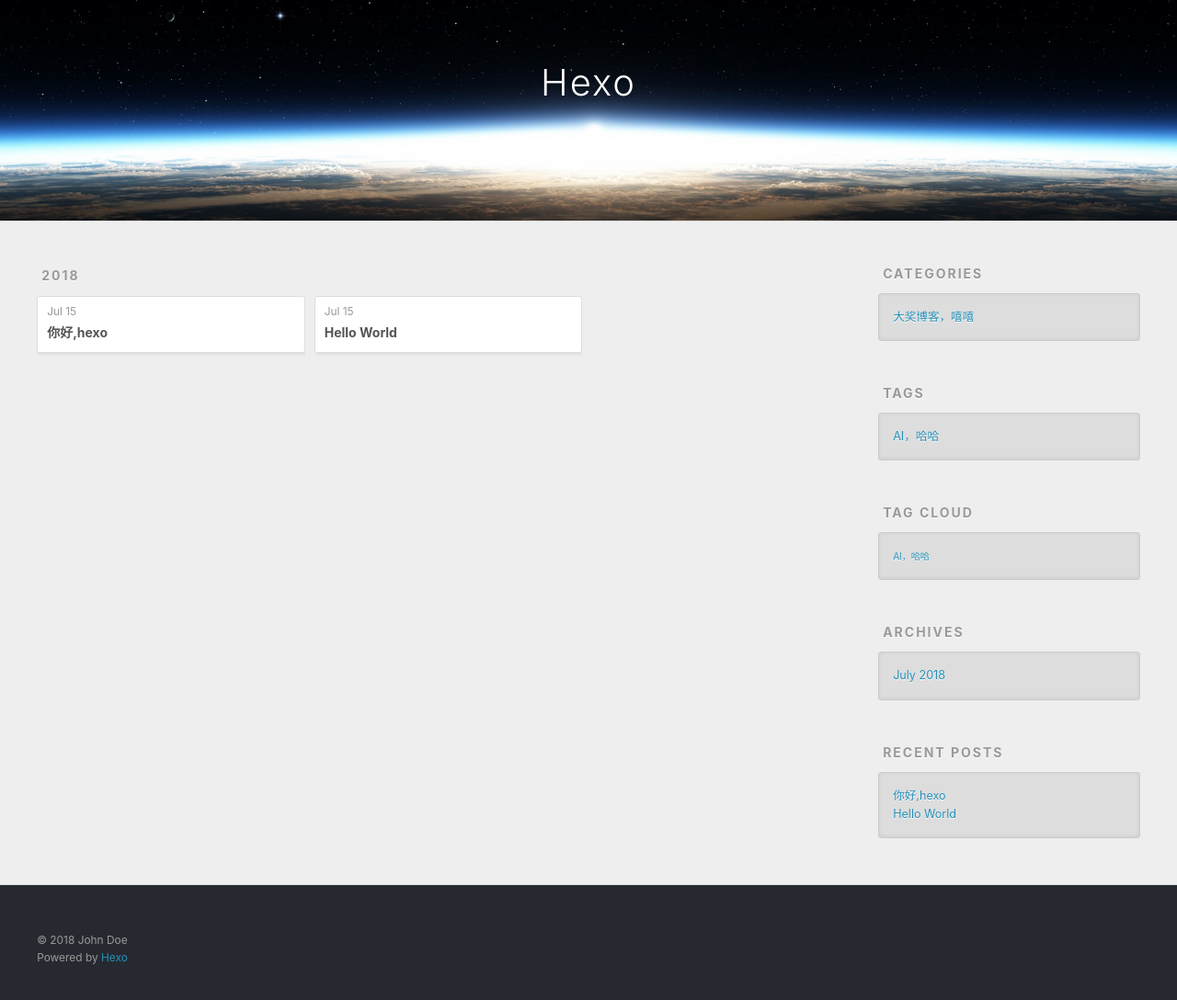
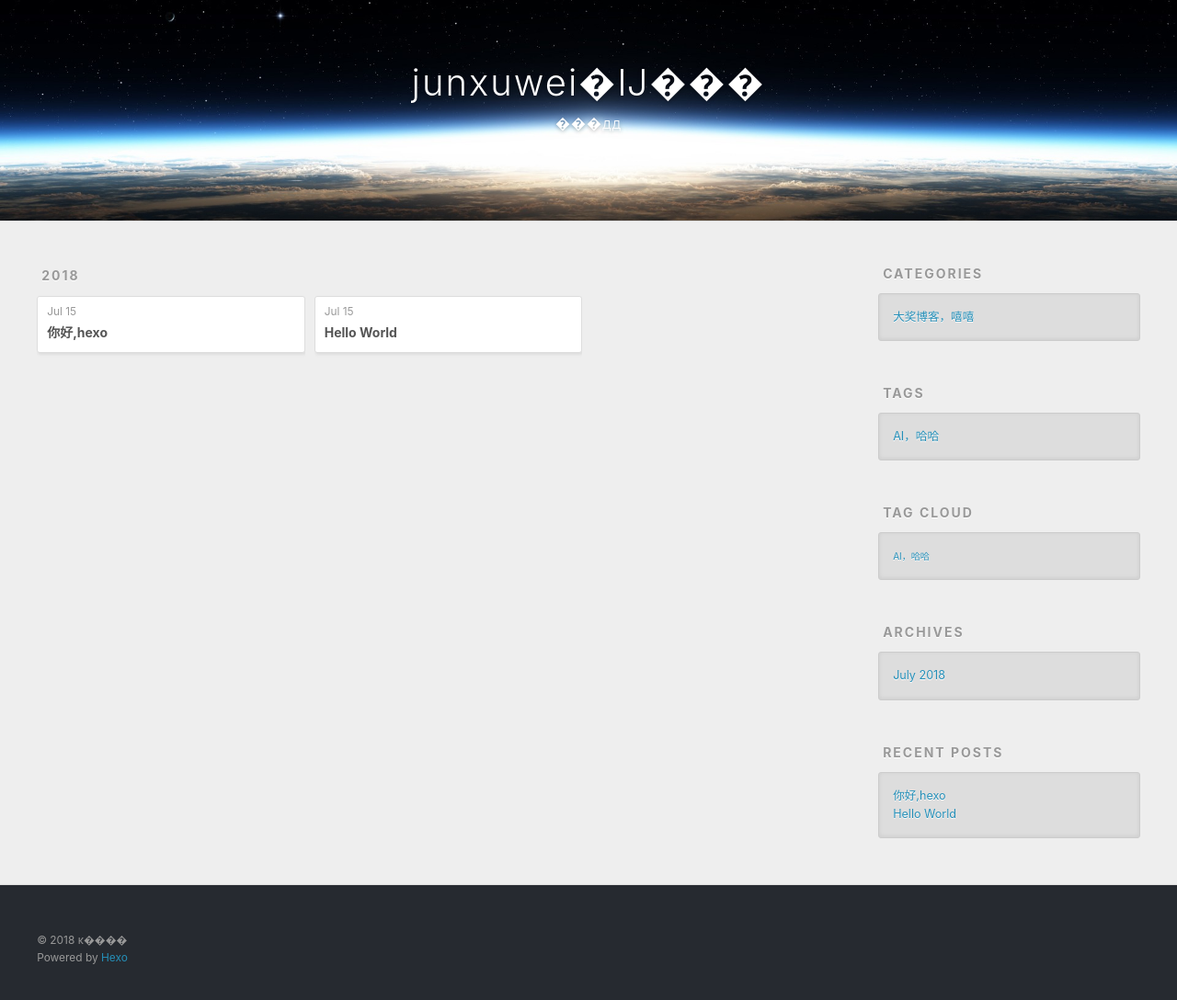
Before and after one commit to 254123185/254123185.github.io, a plain HTML site: page archives/2018/07/index.html in a window 1280 px wide. Shown: the part 60-1148 px from the top of the page at 92% size. Drawn offline with nearby package versions, Linux system fonts and the light colour scheme.

Commit message:
Site updated: 2018-07-15 20:18:21

```diff
--- a/archives/2018/07/index.html
+++ b/archives/2018/07/index.html
@@ -5,17 +5,21 @@
 
 
 
-  <title>Archives: 2018/7 | Hexo</title>
+  <title>Archives: 2018/7 | junxuwei�Ĳ���</title>
   <meta name="viewport" content="width=device-width, initial-scale=1, maximum-scale=1">
-  <meta property="og:type" content="website">
-<meta property="og:title" content="Hexo">
+  <meta name="description" content="��Ҫ���ڼ�����Ӿ����˹�����">
+<meta name="keywords" content="CV || AI">
+<meta property="og:type" content="website">
+<meta property="og:title" content="junxuwei�Ĳ���">
 <meta property="og:url" content="http://yoursite.com/archives/2018/07/index.html">
-<meta property="og:site_name" content="Hexo">
+<meta property="og:site_name" content="junxuwei�Ĳ���">
+<meta property="og:description" content="��Ҫ���ڼ�����Ӿ����˹�����">
 <meta property="og:locale" content="default">
 <meta name="twitter:card" content="summary">
-<meta name="twitter:title" content="Hexo">
+<meta name="twitter:title" content="junxuwei�Ĳ���">
+<meta name="twitter:description" content="��Ҫ���ڼ�����Ӿ����˹�����">
 
-    <link rel="alternate" href="/atom.xml" title="Hexo" type="application/atom+xml">
+    <link rel="alternate" href="/atom.xml" title="junxuwei�Ĳ���" type="application/atom+xml">
 
 
     <link rel="icon" href="/favicon.png">
@@ -34,8 +38,12 @@
   <div id="header-outer" class="outer">
     <div id="header-title" class="inner">
       <h1 id="logo-wrap">
-        <a href="/" id="logo">Hexo</a>
+        <a href="/" id="logo">junxuwei�Ĳ���</a>
       </h1>
+
+        <h2 id="subtitle-wrap">
+          <a href="/" id="subtitle">���дд</a>
+        </h2>
 
     </div>
     <div id="header-inner" class="inner">
@@ -183,7 +191,7 @@
 
   <div class="outer">
     <div id="footer-info" class="inner">
-      &copy; 2018 John Doe<br>
+      &copy; 2018 κ����<br>
       Powered by <a href="http://hexo.io/" target="_blank">Hexo</a>
     </div>
   </div>
```
Also changed, not shown: 2018/07/15/hello-world/index.html (+10 -5 lines), 2018/07/15/你好-hexo/index.html (+9 -5 lines), archives/2018/index.html (+16 -8 lines), archives/index.html (+16 -8 lines), categories/大奖博客，嘻嘻/index.html (+16 -8 lines), index.html (+16 -8 lines), tags/AI，哈哈/index.html (+16 -8 lines).
